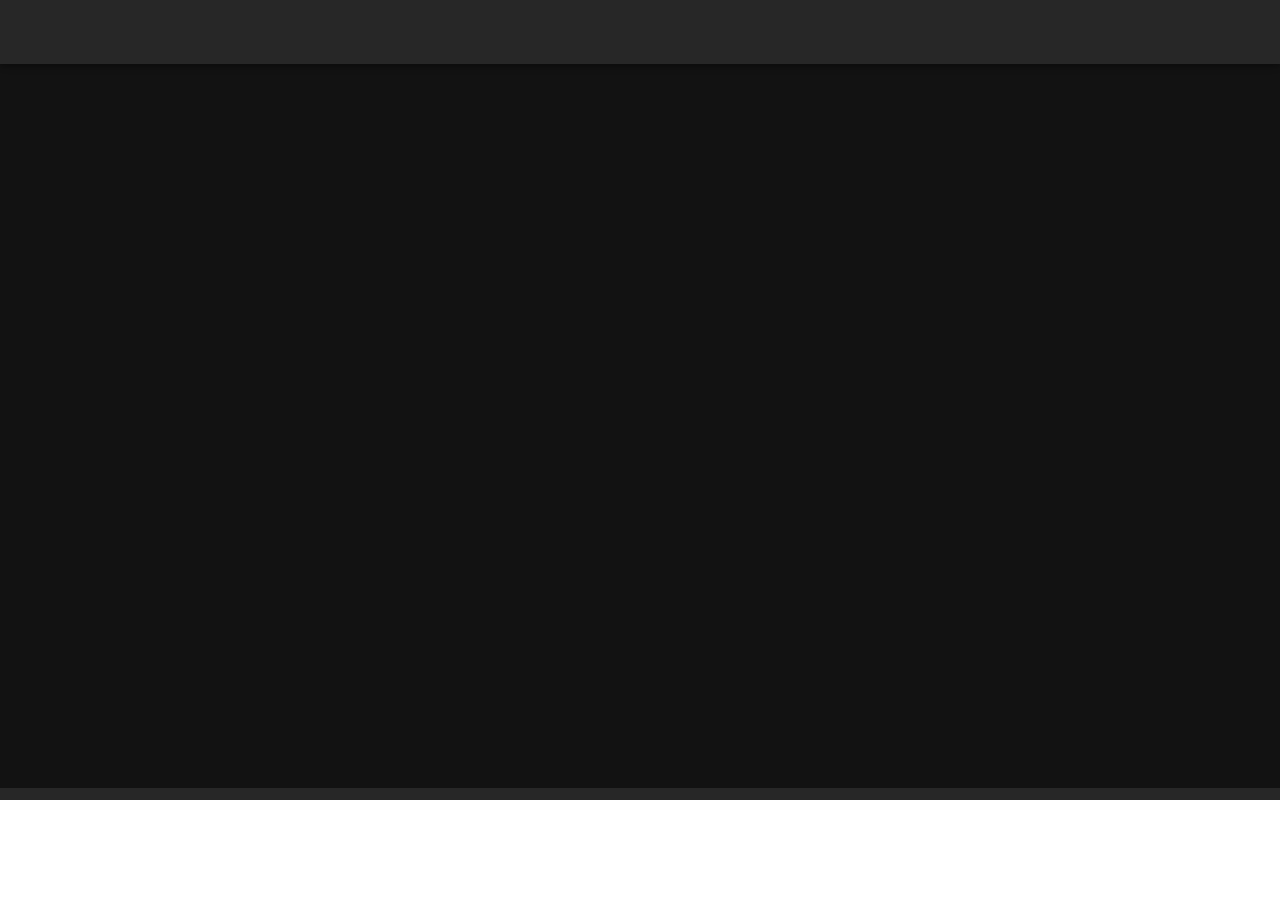
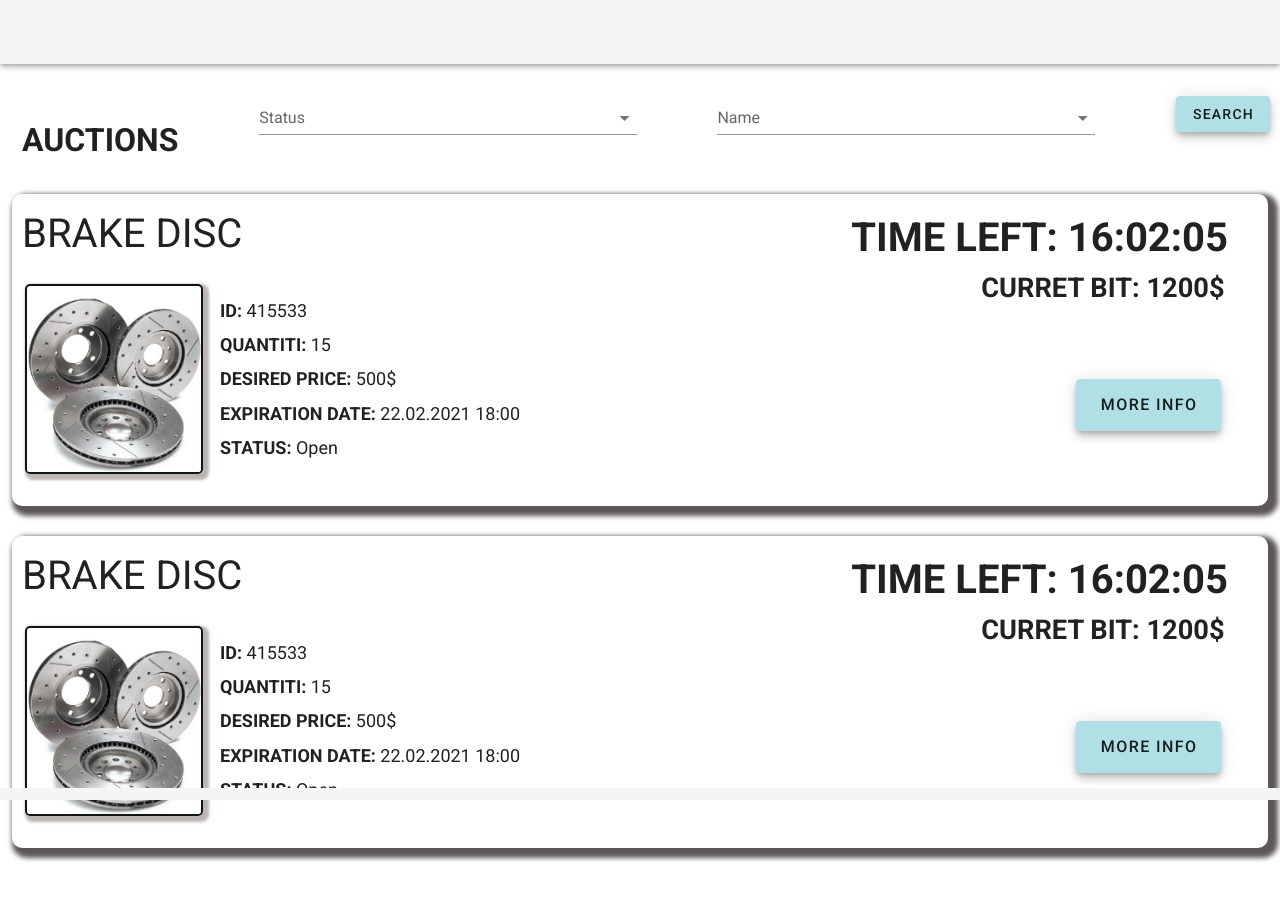
Before and after one commit to Biven160690/dreamcar, a Nuxt app: page / in a window 1280 px wide. Before the commit the page ends 800 px from the top, so only its background shows below. Built offline with nearby package versions, Linux system fonts and the light colour scheme.

Commit message:
ADD TWO COMPONENTS FOR LOTS AND ADD ALL IN INDEX

```diff
--- /dev/null
+++ b/components/LOTS.vue
@@ -0,0 +1,143 @@
+<template>
+<form>
+<div class="class1">
+<div class="thumb img">
+<h2 class="h2"> BRAKE DISC </h2>
+<a><img src="~/assets/img/dick1.jpg"  alt="react" class="leftimg"> </a>
+ <p class="p"><strong>ID:</strong> 415533<br>
+ <strong>QUANTITI:</strong> 15<br>
+ <strong>DESIRED PRICE:</strong> 500$<br>
+ <strong>EXPIRATION DATE:</strong> 22.02.2021 18:00<br>
+ <strong>STATUS:</strong> Open</p>
+</div>
+<div class="bid ">
+<div>
+ <h2 class="time">TIME LEFT: 16:02:05</h2>
+ <h2 class="price"> CURRET BIT: 1200$</h2>
+</div>
+ <div class="rest"><v-btn
+     elevation="6"
+      x-large
+    color="#B0E0E6"
+   >MORE INFO</v-btn>
+</div>
+</div>
+</div>
+<div class="class1">
+<div class="thumb img">
+<h2 class="h2"> BRAKE DISC </h2>
+<a><img src="~/assets/img/dick1.jpg"  alt="react" class="leftimg"> </a>
+ <p class="p"><strong>ID:</strong> 415533<br>
+ <strong>QUANTITI:</strong> 15<br>
+ <strong>DESIRED PRICE:</strong> 500$<br>
+ <strong>EXPIRATION DATE:</strong> 22.02.2021 18:00<br>
+ <strong>STATUS:</strong> Open</p>
+</div>
+<div class="bid ">
+<div>
+ <h2 class="time">TIME LEFT: 16:02:05</h2>
+ <h2 class="price"> CURRET BIT: 1200$</h2>
+</div>
+ <div class="rest"><v-btn
+     elevation="6"
+      x-large
+    color="#B0E0E6"
+   >MORE INFO</v-btn>
+</div>
+</div>
+</div>
+</form>
+</template>
+
+<script>
+  export default {
+
+  }
+</script>
+
+<style>
+
+.time /* Время */ {
+
+   padding: 0px 30px 0px 40px;
+   font-size: 250%; /* Размер шрифта */ /*Lинии под текстом*/
+   float: right;
+
+}
+.bid  /* родительский див 2 */ {
+
+   display: flex;
+   flex-flow: column;
+   padding: 0px 0px 15px 0px;
+
+}
+
+  .rest /* кнопка */ {
+  margin: 0px 10px 0px 25px;
+  padding:0px 0px 50px 240px;
+  /* float: right; */
+  /* align-items: center; */
+  }
+
+
+  .price /* цена */ {
+   padding: 0px 0px 70px 170px;
+   font-size: 170%; /* Размер шрифта */
+   /* float: right; */
+
+  }
+
+
+ .class1 {
+
+     /* background-color: rgb(233, 233, 223); */
+     /* width:100%; */
+     width:100%;
+     display:flex;
+     align-items: flex-end;
+     /* justify-content: flex-end; */
+     justify-content: space-between;
+     border-radius: 10px;
+     padding: 10px; /* отступ внутри блоков*/
+       margin: 30px 0px 25px 0px; /* отступ главного блока */
+     /* overflow:auto;будет прокручиваться тест в блоке, появиться скрол снизу и сверху */
+     box-shadow: 5px 5px 5px 5px rgb(94, 87, 87);
+
+
+}
+
+
+ .thumb img  {
+
+     /* background-color: rgb(250, 253, 253); */
+     /* float:left; */
+     border: 2px solid #121313;
+     border-radius: 5px;
+     width: 178px;
+     height: 190px;
+     box-shadow: 3px 3px 3px 3px rgb(189, 180, 180);
+}
+ .leftimg {
+
+    float:left;
+    margin: 15px 7px 3px 3px;
+    padding: 10px 0px 0px 0px;
+
+   }
+
+ .h2 {
+
+    font-size: 250%; /* Размер шрифта */ /*Lинии под текстом*/
+    /* border-bottom: 2px solid rgb(231, 38, 38);Параметры линии под текстом */
+    font-weight: normal; /* Убираем жирное начертание */
+    padding-bottom: 5px; /* Расстояние от текста до линии */
+}
+  .p {
+    float:left;
+    /* display: block; даем возможность padding работать с текстом */
+    padding: 25px 0px 15px  10px; /*отстууп внутри*/
+    font-size: 18px; /*размер текста*/
+    line-height: 1.9; /*расстояние  между строкома*/
+    /* overflow:auto;будет прокручиваться тест в блоке, появиться скрол снизу и сверху */
+}
+</style>
--- /dev/null
+++ b/components/SEARCH.vue
@@ -0,0 +1,58 @@
+<template>
+<div class="parent">
+  <div class="auctions">
+  <h1>AUCTIONS</h1>
+    </div>
+      <div class="data">
+      <v-select
+        :items="items"
+        :menu-props="{ up: true, offsetY: true }"
+        label="Status"
+      ></v-select>
+      </div>
+      <div class="data1">
+        <v-select
+        :items="items"
+        :menu-props="{ up: true, offsetY: true }"
+        label="Name"
+      ></v-select>
+      </div>
+      <div class="button">
+      <v-btn elevation="6" color="#B0E0E6">Search</v-btn>
+      </div>
+</div>
+</template>
+
+
+<script>
+  export default {
+    data: () => ({
+      items: [ 'BRAKE DISC' , 'Foo4r4r4r4r', 'Bar', 'Fizz', 'Buzz'],
+    }),
+  }
+</script>
+
+<style>
+
+.parent {
+display: flex;
+justify-content: space-between;
+margin: 10px -2px 0px 0px;
+}
+.data {
+padding: 0px 0px 0px 0px;
+width: 30%;
+}
+.data1 {
+  width: 30%;
+}
+.button {
+padding: 10px 0px 0px 0px;
+margin: 0px 0px 0px 0px;
+}
+.auctions {
+/* text-align: center; */
+padding: 30px 0px 0px 10px;
+}
+
+</style>
--- a/nuxt.config.js
+++ b/nuxt.config.js
@@ -43,7 +43,7 @@ export default {
   vuetify: {
     customVariables: ['~/assets/variables.scss'],
     theme: {
-      dark: true,
+      dark: false,
       themes: {
         dark: {
           primary: colors.blue.darken2,
--- a/pages/index.vue
+++ b/pages/index.vue
@@ -1,10 +1,18 @@
 <template>
-
+<div>
+<SEARCH/>
+<LOTS/>
+</div>
 </template>
 
 <script>
-
+import SEARCH from "@/components/SEARCH";
+import LOTS from "@/components/LOTS";
 export default {
 
+  components: {
+    SEARCH,
+    LOTS
+   }
 }
 </script>
```
Also changed, not shown: assets/img/dick1.jpg (added).
